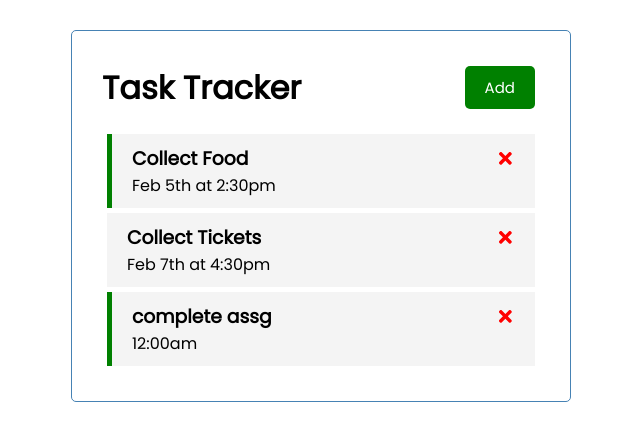
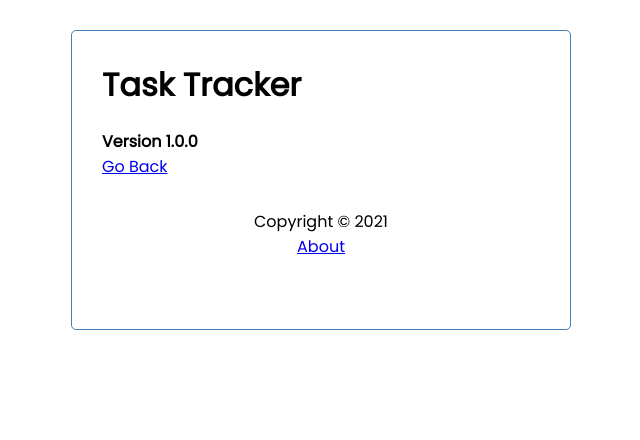
Before and after one commit to vijay0405/Task-Tracker, a React (Create React App) app: page /about in a window 1280 px wide. Shown: the top 440 px of the page, without its empty margins (319-959 px from the left). Built offline with nearby package versions, Linux system fonts and the light colour scheme; data requests are answered from the project's data file.

Commit message:
added about page for using react router dom

```diff
--- a/package.json
+++ b/package.json
@@ -10,6 +10,7 @@
     "react": "^17.0.2",
     "react-dom": "^17.0.2",
     "react-icons": "^4.3.1",
+    "react-router-dom": "^6.2.1",
     "react-scripts": "5.0.0",
     "web-vitals": "^2.1.3"
   },
--- a/src/App.js
+++ b/src/App.js
@@ -1,7 +1,10 @@
 import { useState, useEffect } from "react"
+import { BrowserRouter as Router, Routes, Route } from "react-router-dom";
 import Header from './components/Header';
 import Tasks from './components/Tasks';
 import AddTask from './components/AddTask';
+import Footer from './components/Footer';
+import About from './components/About';
 
 function App() {
 
@@ -36,7 +39,7 @@
       headers: {
         "Content-type": "application/json"
       },
-      body : JSON.stringify(task)
+      body: JSON.stringify(task)
     })
 
     const data = await res.json();
@@ -47,15 +50,15 @@
   }
 
   const deleteTask = async (id) => {
-    await fetch(`http://localhost:5000/tasks/${id}`, {method: "DELETE"});
+    await fetch(`http://localhost:5000/tasks/${id}`, { method: "DELETE" });
     console.log('delete', id);
-    setTaskList(taskList.filter((task)=> task.id != id));
+    setTaskList(taskList.filter((task) => task.id != id));
   };
 
   const togglereminder = async (id) => {
 
     const taskToToggle = await fetchTask(id);
-    const updatedTask =  { ...taskToToggle, reminder: !taskToToggle.reminder};
+    const updatedTask = { ...taskToToggle, reminder: !taskToToggle.reminder };
 
     const res = await fetch(`http://localhost:5000/tasks/${id}`, {
       method: "PUT",
@@ -71,21 +74,34 @@
 
     setTaskList(
       taskList.map((task) =>
-        task.id === id ? {...task, reminder: !task.reminder} : task
+        task.id === id ? { ...task, reminder: !task.reminder } : task
       )
     );
   };
 
   return (
+    <Router>
       <div className="container">
-      <Header onAdd={() => setShowAddTask(!showAddTask)} showAdd={showAddTask}/>
-      {showAddTask && <AddTask onAdd={addTask}/>}
+        <Header onAdd={() => setShowAddTask(!showAddTask)} showAdd={showAddTask} />
+        {showAddTask && <AddTask onAdd={addTask} />}
+
+
+        <Routes>
+          <Route path="/" element={
+            <>
               {
                 taskList.length > 0 ?
-        <Tasks taskList={taskList} onDelete={deleteTask} onToggle={togglereminder}/>
+                  <Tasks taskList={taskList} onDelete={deleteTask} onToggle={togglereminder} />
                   : "No Task left"
               }
+            </>
+          } />
+
+          <Route path="/about" element={<About />} />
+        </Routes>
+        <Footer />
       </div>
+    </Router>
   );
 }
 
--- /dev/null
+++ b/src/components/About.js
@@ -0,0 +1,12 @@
+import { Link } from 'react-router-dom';
+
+const About = () => {
+    return (
+        <div>
+            <h4>Version 1.0.0</h4>
+            <Link to='/'>Go Back</Link>
+        </div>
+    )
+}
+
+export default About
--- /dev/null
+++ b/src/components/Footer.js
@@ -0,0 +1,12 @@
+import { Link } from 'react-router-dom';
+
+function Footer() {
+    return (
+        <footer>
+            <p>Copyright &copy; 2021</p>
+            <Link to='/about'>About</Link>
+        </footer>
+    )
+}
+
+export default Footer
--- a/src/components/Header.js
+++ b/src/components/Header.js
@@ -1,8 +1,11 @@
 import PropTypes from 'prop-types'
 import Button from './Button'
+import { useLocation } from 'react-router-dom'
 
 
 const Header = ({ title, onAdd, showAdd }) => {
+
+    const location = useLocation();
 
     const onClick = () => {
         console.log('click');
@@ -11,7 +14,9 @@
     return (
         <header className='header'>
             <h1>{title}</h1>
-            <Button color={showAdd ? 'red' : 'green'} text={showAdd ? "Close" : "Add"} onClick={onAdd}/>
+            {
+            location.pathname === "/" && <Button color={showAdd ? 'red' : 'green'} text={showAdd ? "Close" : "Add"} onClick={onAdd} />
+            }
         </header>
     )
 }
```
Also changed, not shown: 1 other file (tests, documents, lock files or other folders). Lines whose indentation alone changed are shown as unchanged.
